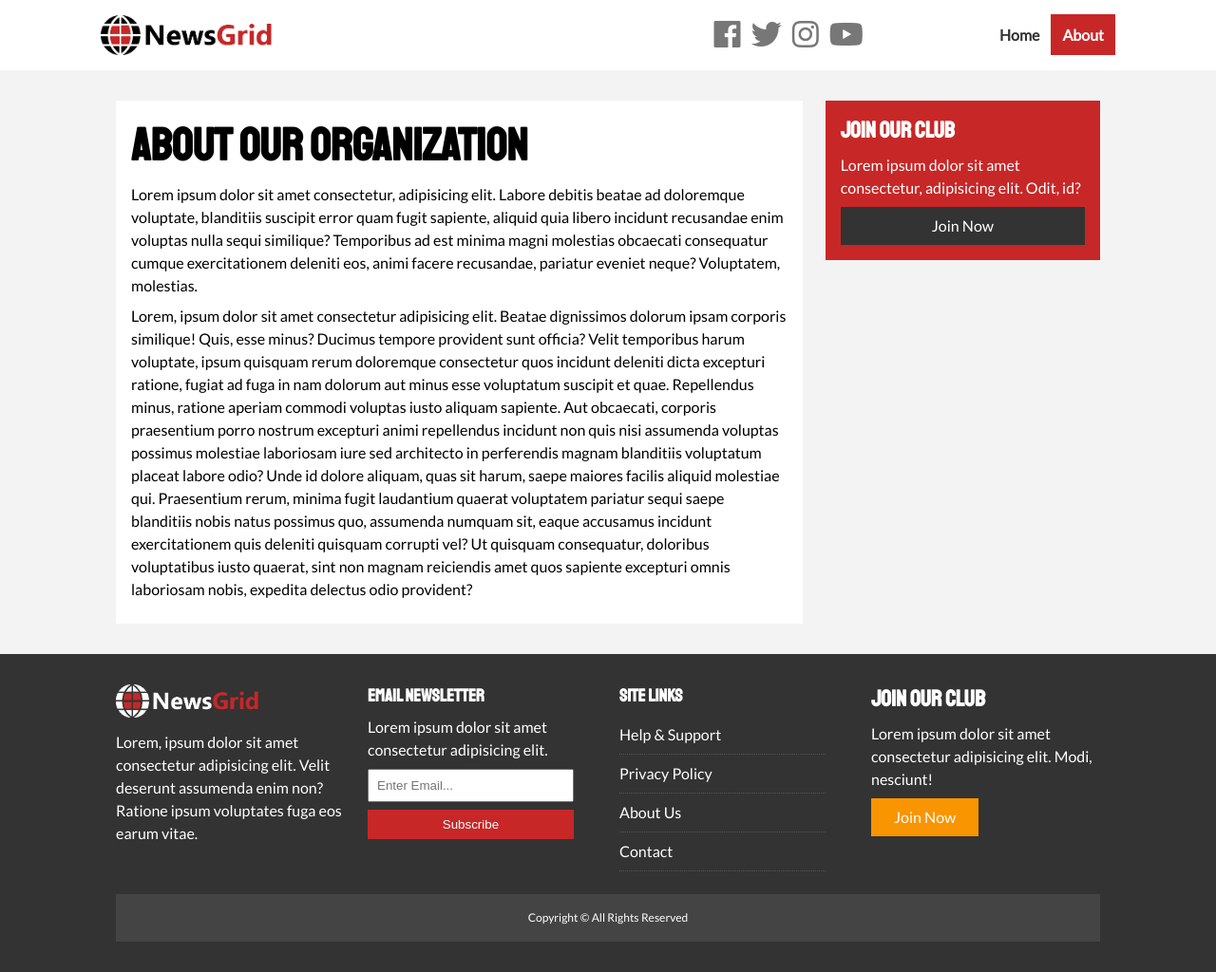
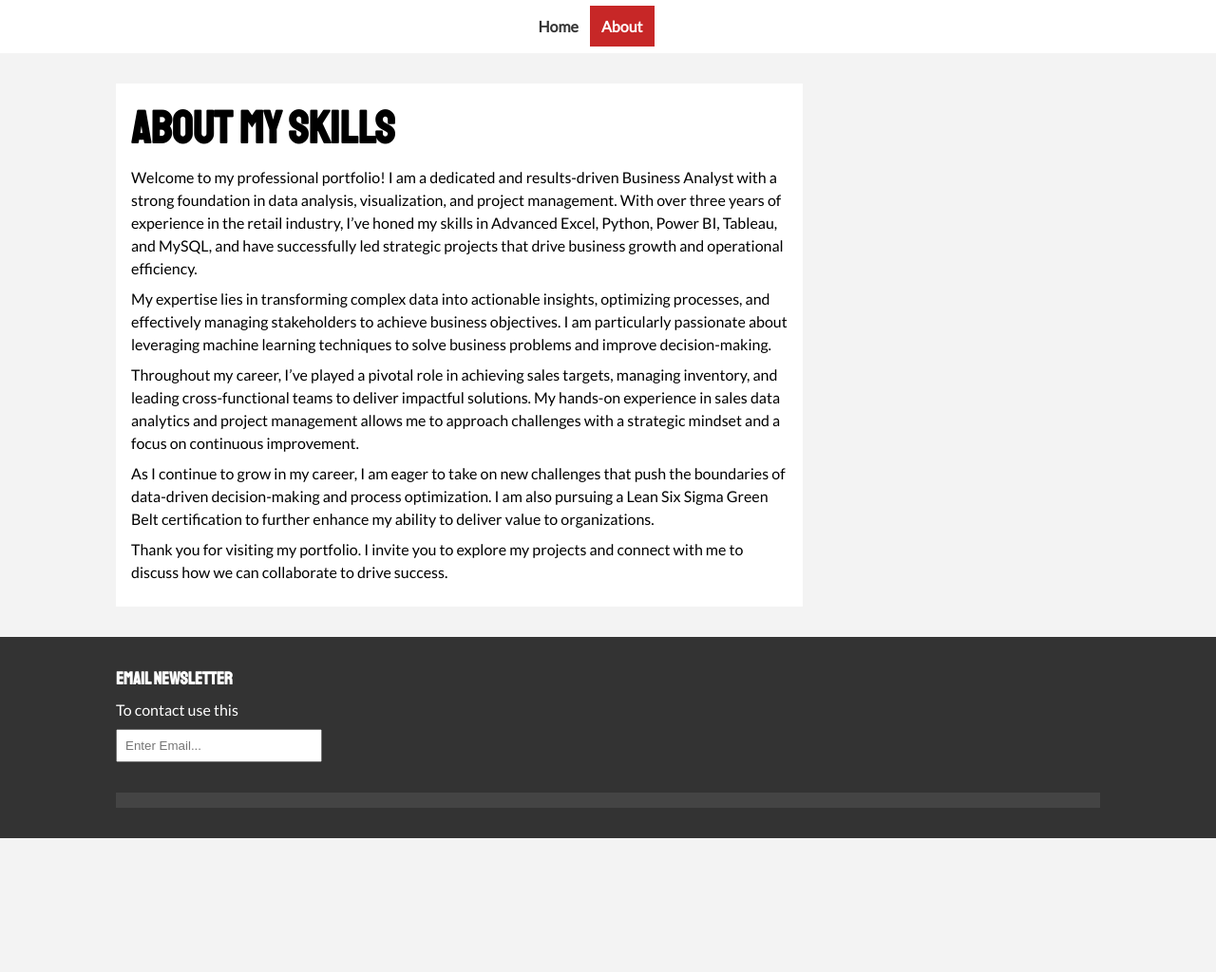
Before and after one commit to Ajith-analytics/Blog, a plain HTML site: page about.html in a window 1280 px wide. Shown: the whole page at 95% size. After the commit the page ends 883 px from the top, so only its background shows below. Drawn offline with Linux system fonts and the light colour scheme.

Commit message:
Add files via upload
New change

```diff
--- a/about.html
+++ b/about.html
@@ -9,18 +9,13 @@
   <link rel="stylesheet" href="css/style.css">
   <link rel="stylesheet" media="screen and (max-width: 768px)" href="css/mobile.css">
   <link rel="shortcut icon" type="image/x-icon" href="favicon.ico">
-  <title>NewsGrid | About</title>
+  <title> About work </title>
 </head>
 <body>
   <nav id="main-nav">
     <div class="container">
-      <img src="img/logo.png" alt="NewsGrid" class="logo">
-      <div class="social">
-        <a href="http://facebook.com" target="_blank"><i class="fab fa-facebook fa-2x"></i></a>
-        <a href="http://twitter.com" target="_blank"><i class="fab fa-twitter fa-2x"></i></a>
-        <a href="http://instagram.com" target="_blank"><i class="fab fa-instagram fa-2x"></i></a>
-        <a href="http://youtube.com" target="_blank"><i class="fab fa-youtube fa-2x"></i></a>
-      </div>
+
+
       <ul>
         <li><a href="index.html">Home</a></li>
         <li><a class="current" href="about.html">About</a></li>
@@ -32,15 +27,14 @@
     <div class="container">
       <div class="page-container">
         <article class="card">
-          <h1 class="l-heading">About Our Organization</h1>
-          <p>Lorem ipsum dolor sit amet consectetur, adipisicing elit. Labore debitis beatae ad doloremque voluptate, blanditiis suscipit error quam fugit sapiente, aliquid quia libero incidunt recusandae enim voluptas nulla sequi similique? Temporibus ad est minima magni molestias obcaecati consequatur cumque exercitationem deleniti eos, animi facere recusandae, pariatur eveniet neque? Voluptatem, molestias.</p>
-          <p>Lorem, ipsum dolor sit amet consectetur adipisicing elit. Beatae dignissimos dolorum ipsam corporis similique! Quis, esse minus? Ducimus tempore provident sunt officia? Velit temporibus harum voluptate, ipsum quisquam rerum doloremque consectetur quos incidunt deleniti dicta excepturi ratione, fugiat ad fuga in nam dolorum aut minus esse voluptatum suscipit et quae. Repellendus minus, ratione aperiam commodi voluptas iusto aliquam sapiente. Aut obcaecati, corporis praesentium porro nostrum excepturi animi repellendus incidunt non quis nisi assumenda voluptas possimus molestiae laboriosam iure sed architecto in perferendis magnam blanditiis voluptatum placeat labore odio? Unde id dolore aliquam, quas sit harum, saepe maiores facilis aliquid molestiae qui. Praesentium rerum, minima fugit laudantium quaerat voluptatem pariatur sequi saepe blanditiis nobis natus possimus quo, assumenda numquam sit, eaque accusamus incidunt exercitationem quis deleniti quisquam corrupti vel? Ut quisquam consequatur, doloribus voluptatibus iusto quaerat, sint non magnam reiciendis amet quos sapiente excepturi omnis laboriosam nobis, expedita delectus odio provident?</p>
+          <h1 class="l-heading">About My skills </h1>
+          <p>Welcome to my professional portfolio! I am a dedicated and results-driven Business Analyst with a strong foundation in data analysis, visualization, and project management. With over three years of experience in the retail industry, I’ve honed my skills in Advanced Excel, Python, Power BI, Tableau, and MySQL, and have successfully led strategic projects that drive business growth and operational efficiency.</p>
+          <p>My expertise lies in transforming complex data into actionable insights, optimizing processes, and effectively managing stakeholders to achieve business objectives. I am particularly passionate about leveraging machine learning techniques to solve business problems and improve decision-making.</p>
+          <p>Throughout my career, I’ve played a pivotal role in achieving sales targets, managing inventory, and leading cross-functional teams to deliver impactful solutions. My hands-on experience in sales data analytics and project management allows me to approach challenges with a strategic mindset and a focus on continuous improvement.</p>
+          <p>As I continue to grow in my career, I am eager to take on new challenges that push the boundaries of data-driven decision-making and process optimization. I am also pursuing a Lean Six Sigma Green Belt certification to further enhance my ability to deliver value to organizations.</p>
+          <p>Thank you for visiting my portfolio. I invite you to explore my projects and connect with me to discuss how we can collaborate to drive success.</p>
         </article>
-        <aside class="card bg-primary">
-          <h2>Join Our Club</h2>
-          <p>Lorem ipsum dolor sit amet consectetur, adipisicing elit. Odit, id?</p>
-          <a href="#" class="btn btn-dark btn-block">Join Now</a>
-        </aside>
+
       </div>
     </div>
   </section>
@@ -48,36 +42,19 @@
   <!-- Footer -->
   <footer id="main-footer" class="py-2">
     <div class="container footer-container">
-      <div>
-        <img src="img/logo_light.png" alt="NewsGrid">
-        <p>Lorem, ipsum dolor sit amet consectetur adipisicing elit. Velit deserunt assumenda enim non? Ratione ipsum voluptates fuga eos earum vitae.</p>
-      </div>
+
       <div>
         <h3>Email Newsletter</h3>
-        <p>Lorem ipsum dolor sit amet consectetur adipisicing elit.</p>
+        <p> To contact use this</p>
         <form>
           <input type="email" placeholder="Enter Email...">
-          <input type="submit" value="Subscribe" class="btn btn-primary">
+
         </form>
       </div>
+
+
       <div>
-        <h3>Site Links</h3>
-        <ul class="list">
-          <li><a href="#">Help & Support</a></li>
-          <li><a href="#">Privacy Policy</a></li>
-          <li><a href="#">About Us</a></li>
-          <li><a href="#">Contact</a></li>
-        </ul>
-      </div>
-      <div>
-        <h2>Join Our Club</h2>
-        <p>Lorem ipsum dolor sit amet consectetur adipisicing elit. Modi, nesciunt!</p>
-        <a href="#" class="btn btn-secondary">Join Now</a>
-      </div>
-      <div>
-        <p>
-          Copyright &copy; All Rights Reserved
-        </p>
+
       </div>
     </div>
   </footer>
```
Also changed, not shown: article 01.html (+3 -3 lines), article.html (+4 -4 lines), index.html (+11 -65 lines), 1 other file.
